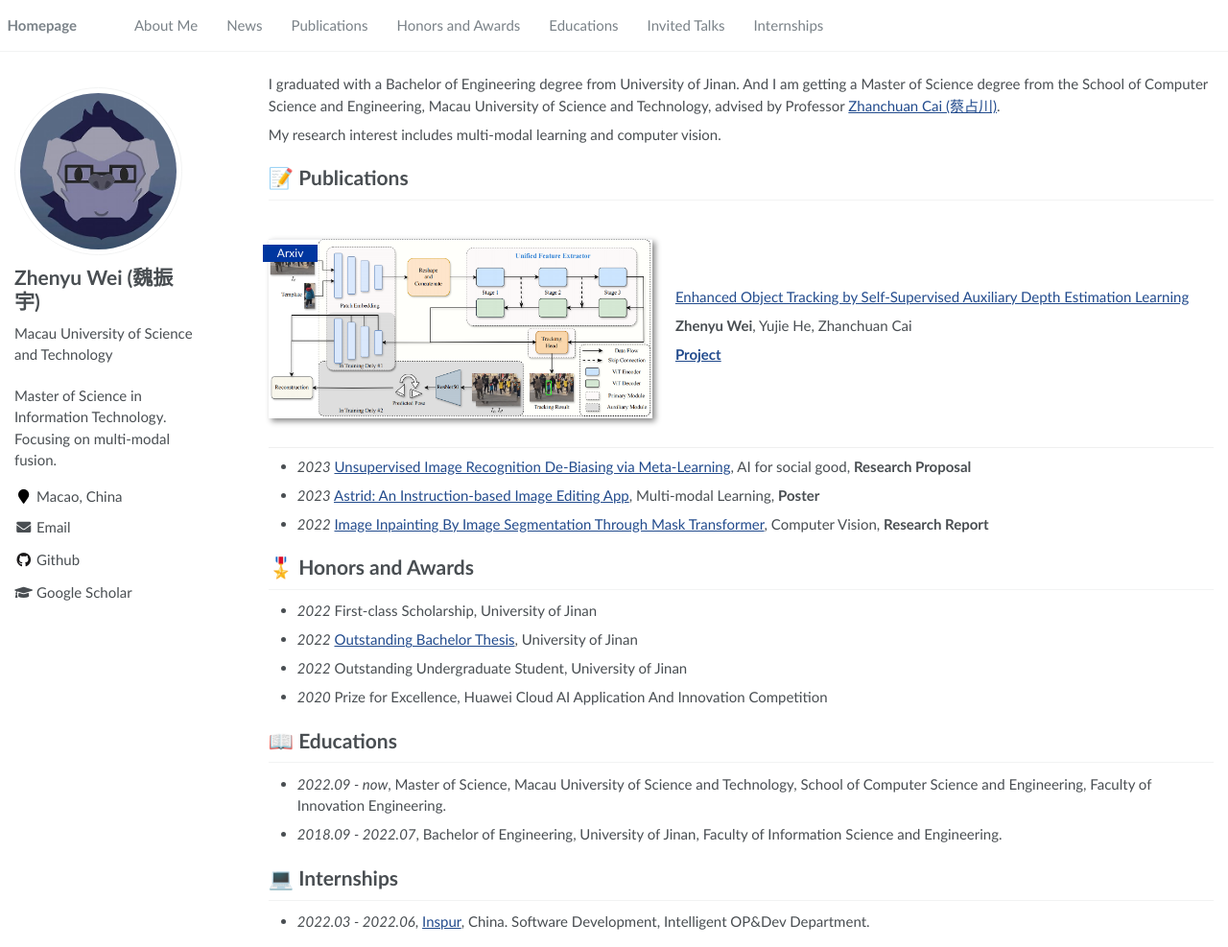
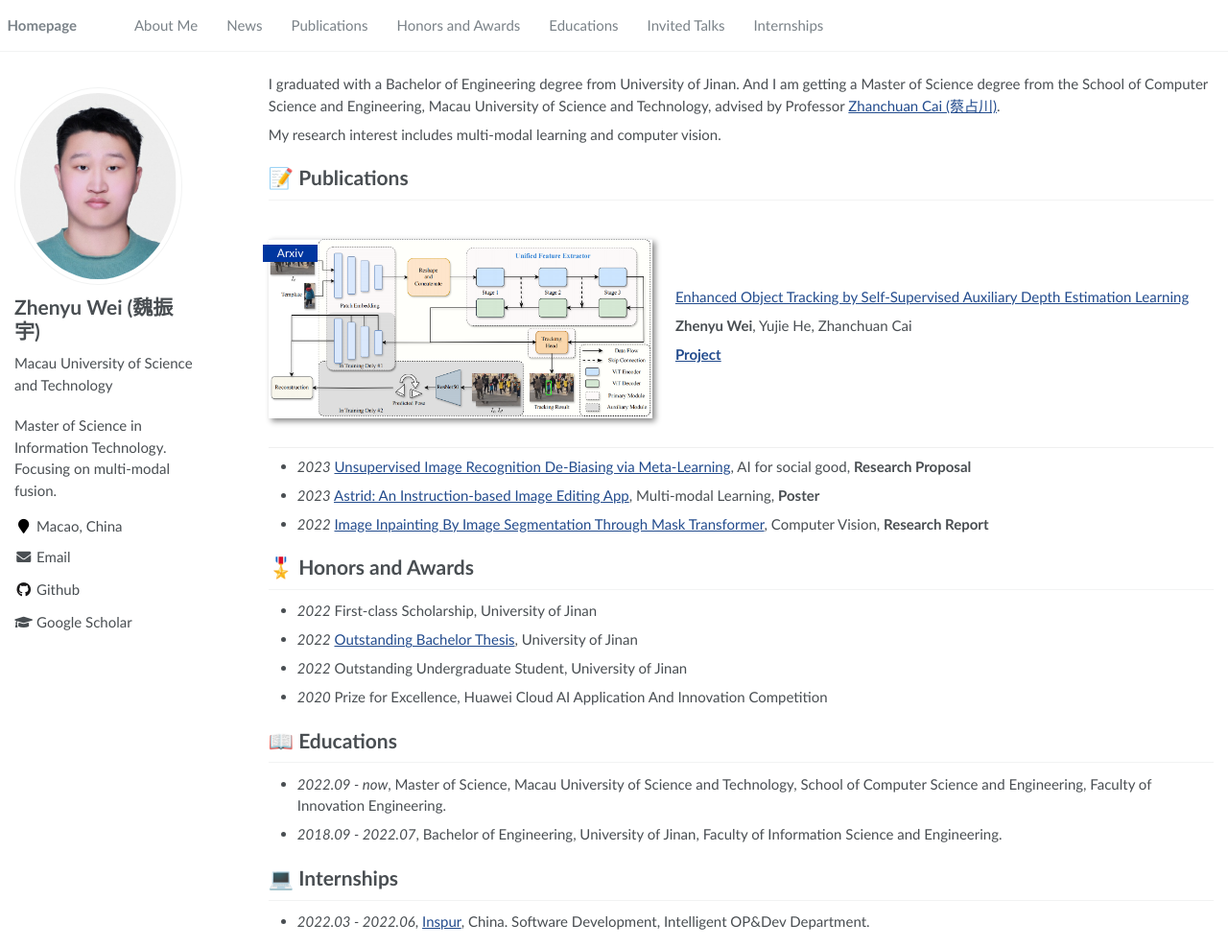
Before and after one commit to Arkitect-z/Arkitect-z.github.io, a Jekyll site: the page built from _pages/about.md, in a window 1280 px wide and 987 px high. Shown: the whole window at 96% size. Built offline with Jekyll 4.4.1, drawn with Linux system fonts in a browser that asks for light colours.

Commit message:
update avatar

```diff
--- a/_config.yml
+++ b/_config.yml
@@ -21,8 +21,8 @@ baidu_site_verification  :  # get baidu_site_verification from https://ziyuan.ba
 
 # Site Author
 author:
-  name             : "Zhenyu Wei \n(魏振宇)"
-  avatar           : "assets/images/winston.jpg"
+  name             : "Zhenyu Wei (魏振宇)"
+  avatar           : "assets/images/avatar.png"
   bio              : "Macau University of Science and Technology"
   location         : "Macao, China"
   employer         :
```
Also changed, not shown: assets/images/avatar.png (added).
